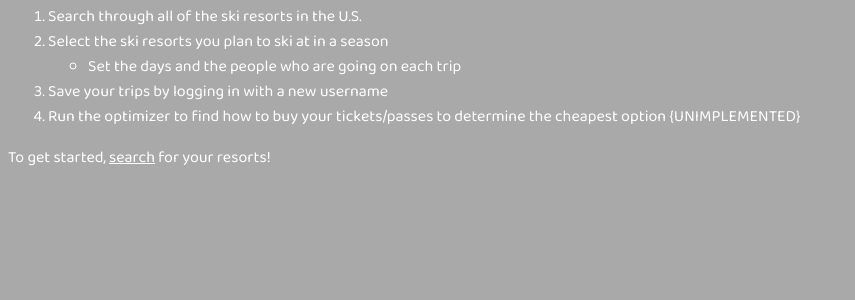
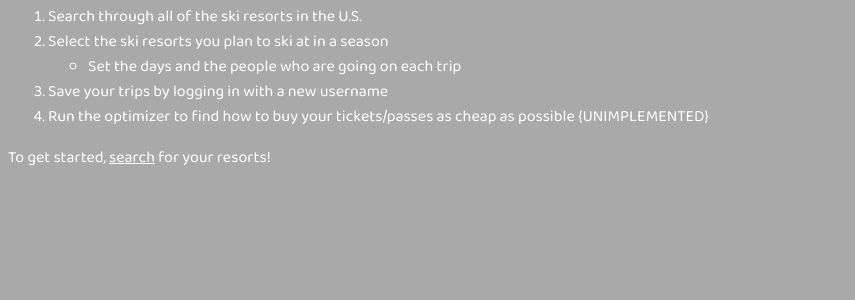
Before and after one commit to drewscottt/Ski-Resorts, a Flask app: template flaskapp/templates/index.html in a window 1280 px wide. Shown: the part 295-595 px from the top of the page, without its empty margins (0-855 px from the left). Run offline with Flask 2, Linux system fonts and the light colour scheme; the template is opened without the code that fills it: most values are stand-ins (such as "Sample title", 1, 10 or a date in 2020).

Commit message:
minor changes

```diff
--- a/flaskapp/templates/index.html
+++ b/flaskapp/templates/index.html
@@ -17,7 +17,7 @@
 				<li>Set the days and the people who are going on each trip</li>
 			</ul>
 			<li>Save your trips by logging in with a new username</li>
-			<li>Run the optimizer to find how to buy your tickets/passes to determine the cheapest option {UNIMPLEMENTED}</li>
+			<li>Run the optimizer to find how to buy your tickets/passes as cheap as possible {UNIMPLEMENTED}</li>
 		</ol>
 
 		<p>To get started, <a href="{{ url_for('search') }}">search</a> for your resorts!</p>
--- a/flaskapp/templates/top.html
+++ b/flaskapp/templates/top.html
@@ -1,5 +1,7 @@
 <head>
-	<link rel= "stylesheet" type= "text/css" href= "{{ url_for('static',filename='style.css') }}">
+	<link rel= "stylesheet" type= "text/css" href="{{ url_for('static',filename='style.css') }}">
+
+	<link rel="icon" href="{{ url_for('static', filename='logo.png') }}">
 
 	<link rel="preconnect" href="https://fonts.googleapis.com">
 	<link rel="preconnect" href="https://fonts.gstatic.com" crossorigin>
```
Also changed, not shown: README.md, flaskapp/static/logo.png (added), 1 other file.
